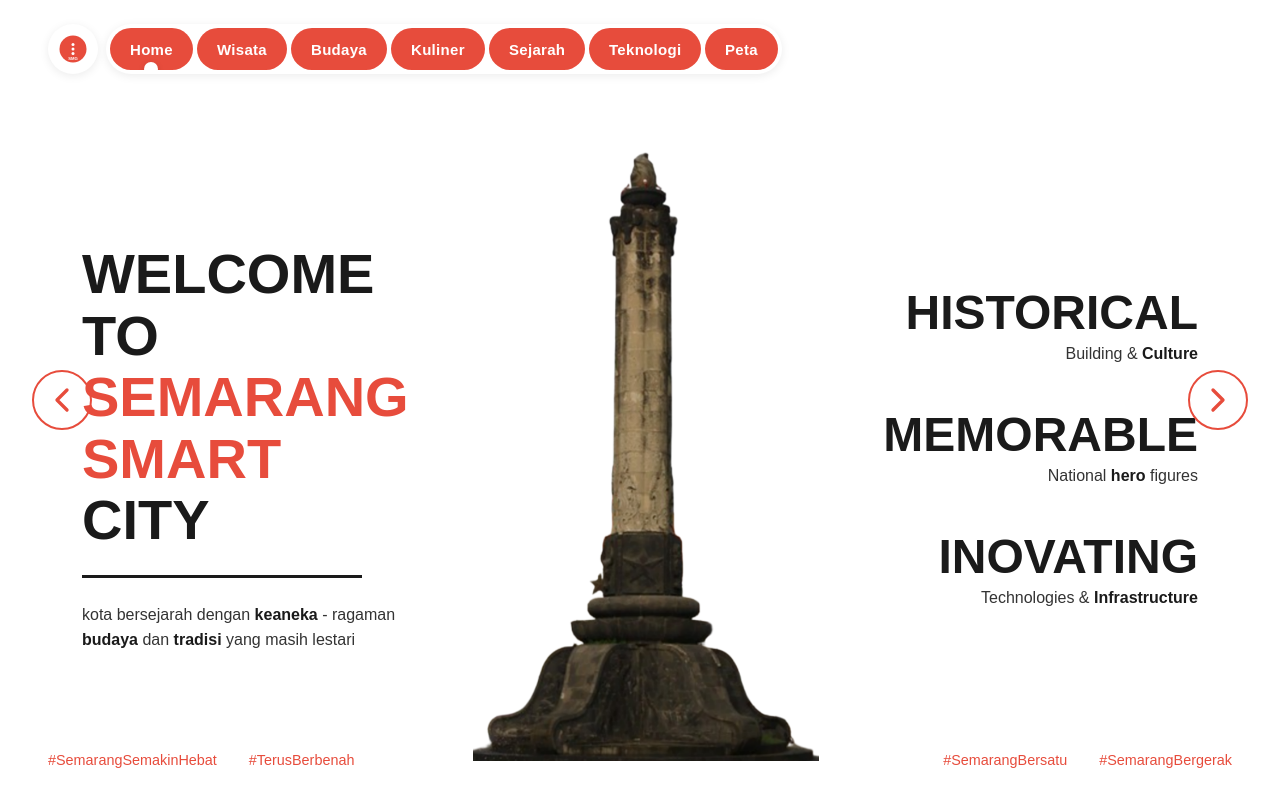
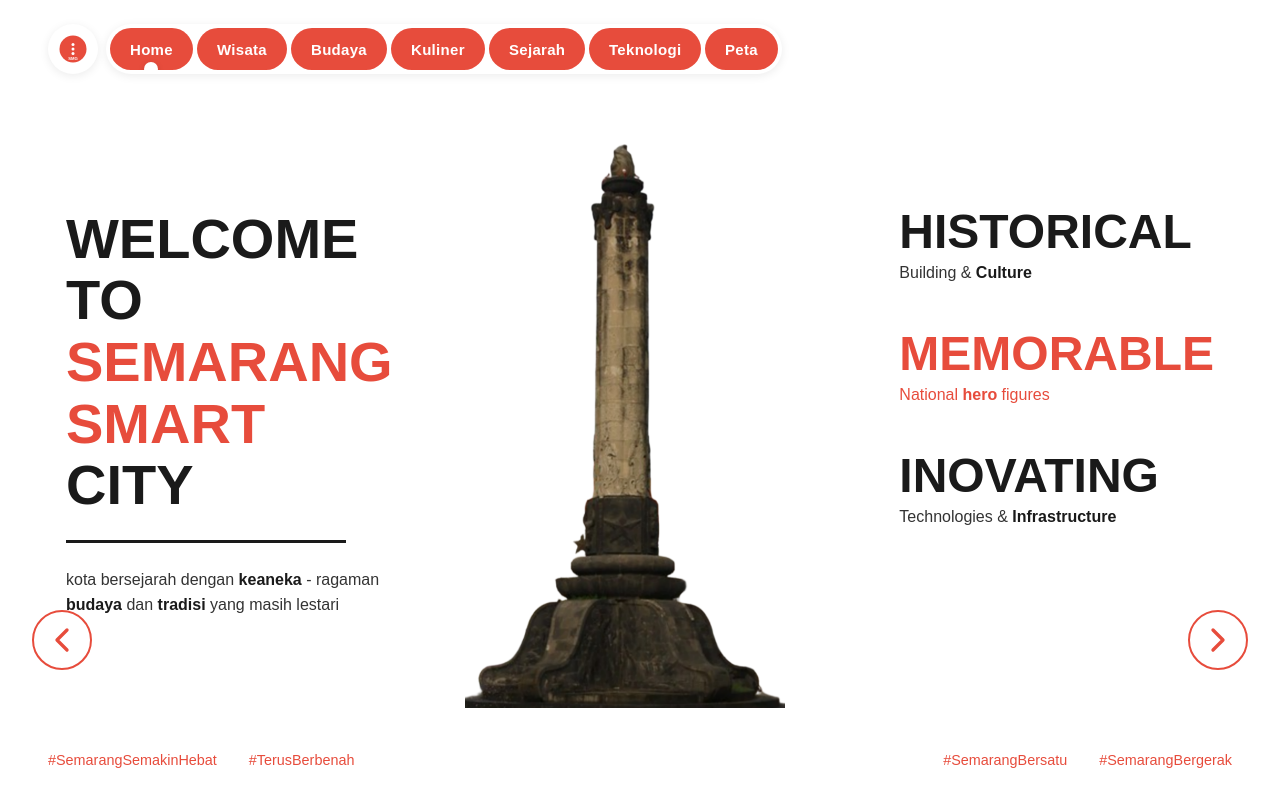
Before and after one commit to syafiqahmadannaufal9-bit/lomba_website_semarang, a React (Vite) app: page / in a window 1280 px wide. Built offline with nearby package versions, Linux system fonts and the light colour scheme; the HTML template or start-up script is replaced by a standard one.

Commit message:
fix scale

```diff
--- a/src/App.css
+++ b/src/App.css
@@ -30,8 +30,8 @@ body {
   display: flex;
   align-items: center;
   justify-content: center;
-  padding: 2rem;
-  padding-top: 8rem;
+  padding: 1rem;
+  padding-top: 2.6rem;
   background: var(--color-white);
 }
 
@@ -40,12 +40,14 @@ body {
   grid-template-columns: 1fr auto 1fr;
   gap: 4rem;
   max-width: 1400px;
+  max-height: 570px;
   width: 100%;
-  align-items: center;
+
 }
 
 /* Left Side */
 .hero-left {
+  margin: 5rem 0 0 0;
   text-align: left;
   margin-left: 50px;
 }
@@ -89,6 +91,7 @@ body {
 
 .hero-image {
   max-width: 400px;
+  max-height: 580px;
   width: 100%;
   height: 100%;
 
@@ -97,11 +100,11 @@ body {
 
 /* Right Side */
 .hero-right {
+  margin: 5rem 50px 0 ;
   display: flex;
   flex-direction: column;
   gap: 3rem;
   text-align: right;
-  margin-right: 50px;
 }
 
 .feature-item {
@@ -111,6 +114,7 @@ body {
 }
 
 .feature-title {
+  text-align: left;
   font-size: 3rem;
   font-weight: 900;
   line-height: 1;
@@ -118,6 +122,7 @@ body {
 }
 
 .feature-subtitle {
+  text-align: left;
   font-size: 1rem;
   color: var(--color-text);
 }
@@ -126,11 +131,18 @@ body {
   font-weight: bold;
   color: var(--color-black);
 }
+.text-red {
+  color: var(--color-red);
+}
+.text-red strong {
+  font-weight: bold;
+  color: var(--color-red);
+}
 
 /* Navigation Arrows */
 .arrow-btn {
   position: absolute;
-  top: 50%;
+  top: 80%;
   transform: translateY(-50%);
   width: 60px;
   height: 60px;
--- a/src/App.jsx
+++ b/src/App.jsx
@@ -72,7 +72,7 @@ function App() {
 
             <div className="feature-item">
               <h2 className="feature-title text-red">MEMORABLE</h2>
-              <p className="feature-subtitle">National <strong className="text-red">hero</strong> figures</p>
+              <p className="feature-subtitle text-red">National <strong className="text-red">hero</strong> figures</p>
             </div>
 
             <div className="feature-item">
```
